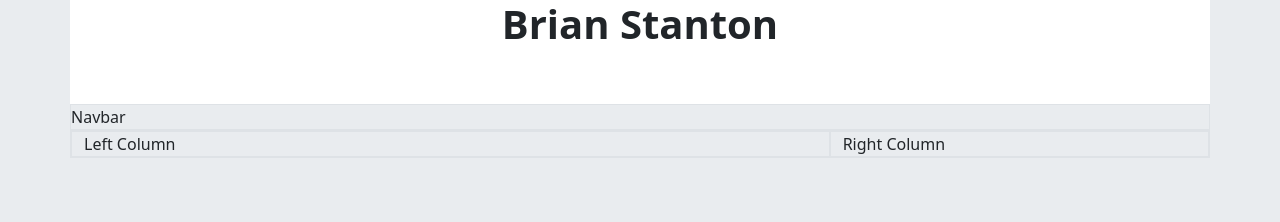
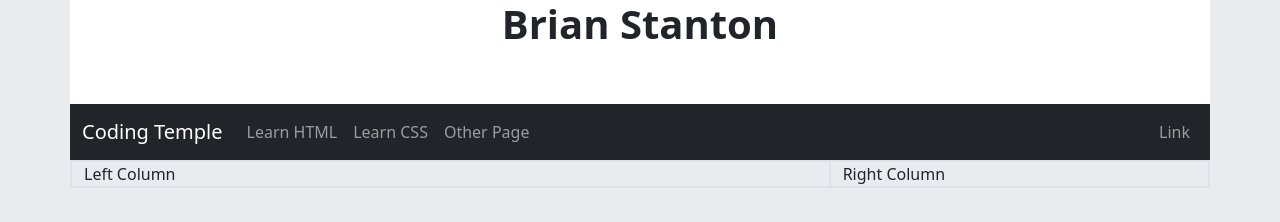
Before and after one commit to bstanton773/kekambas-137_boostrap_profile, a plain HTML site: page index.html in a window 1280 px wide. Drawn offline with nearby package versions, Linux system fonts and the light colour scheme.

Commit message:
Add and customize Navbar

```diff
--- a/index.html
+++ b/index.html
@@ -18,8 +18,25 @@
         </div>
 
         <!-- Row 2 - Navbar -->
-        <div class="row border">
-            Navbar
+        <div class="row">
+            <nav class="navbar navbar-expand-lg bg-dark" data-bs-theme="dark">
+                <div class="container-fluid">
+                    <a class="navbar-brand" href="#">Coding Temple</a>
+                    <button class="navbar-toggler" type="button" data-bs-toggle="collapse" data-bs-target="#navbarNavAltMarkup" aria-controls="navbarNavAltMarkup" aria-expanded="false" aria-label="Toggle navigation">
+                        <span class="navbar-toggler-icon"></span>
+                    </button>
+                    <div class="collapse navbar-collapse justify-content-between" id="navbarNavAltMarkup">
+                        <div class="navbar-nav">
+                            <a class="nav-link" href="#">Learn HTML</a>
+                            <a class="nav-link" href="#">Learn CSS</a>
+                            <a class="nav-link" href="#">Other Page</a>
+                        </div>
+                        <div class="navbar-nav">
+                            <a class="nav-link" href="#">Link</a>
+                        </div>
+                    </div>
+                </div>
+            </nav>
         </div>
 
         <!-- Row 3 - Main Content -->
```
